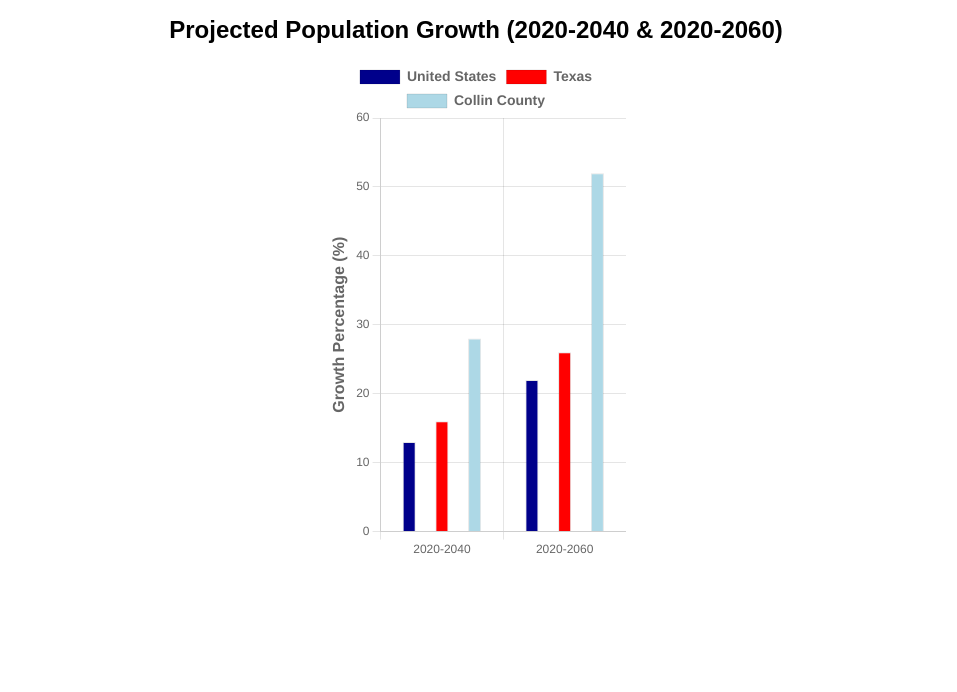
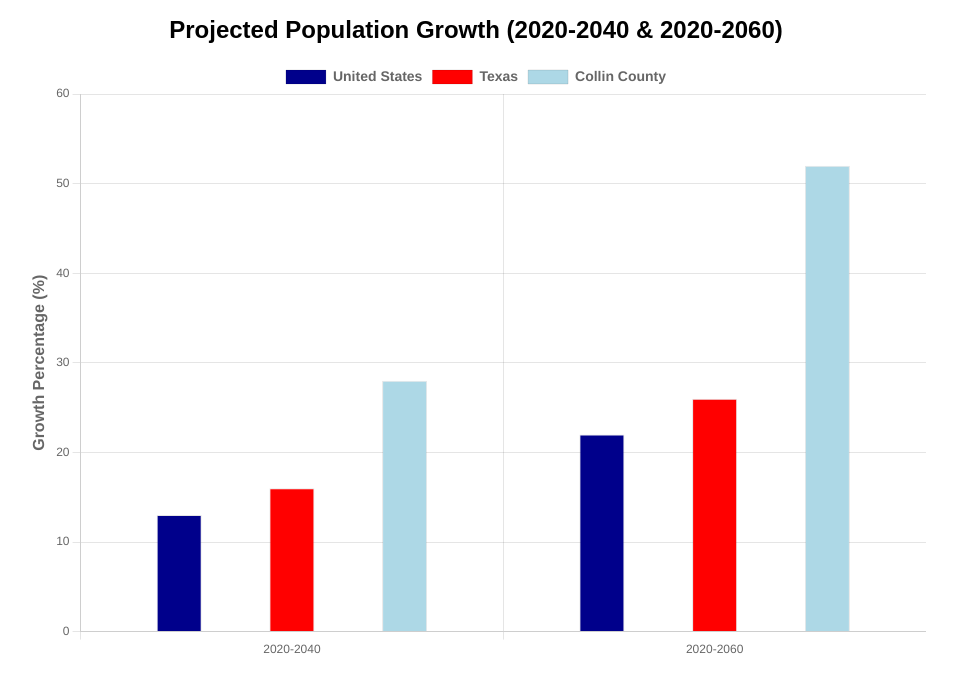
Before and after one commit to madelineLocMa/TexasPopChart, a plain HTML site: page PopGrowthCharts.html in a window 1280 px wide. Shown: the whole page, without its empty margins (164-1121 px from the left). Drawn offline with nearby package versions, Linux system fonts and the light colour scheme.

Commit message:
Update PopGrowthCharts.html

```diff
--- a/PopGrowthCharts.html
+++ b/PopGrowthCharts.html
@@ -15,8 +15,10 @@
             font-size: 24px;
         }
         canvas {
-            max-width: 700px;
-            max-height: 500px;
+            width: 90vw;
+            height: 60vh;
+            max-width: 900px;
+            max-height: 600px;
             margin: auto;
         }
     </style>
```
